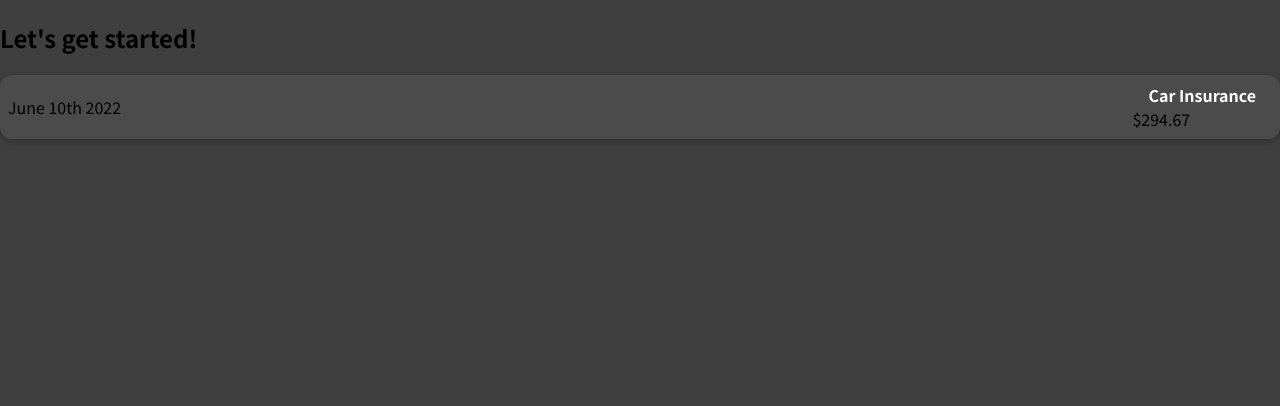
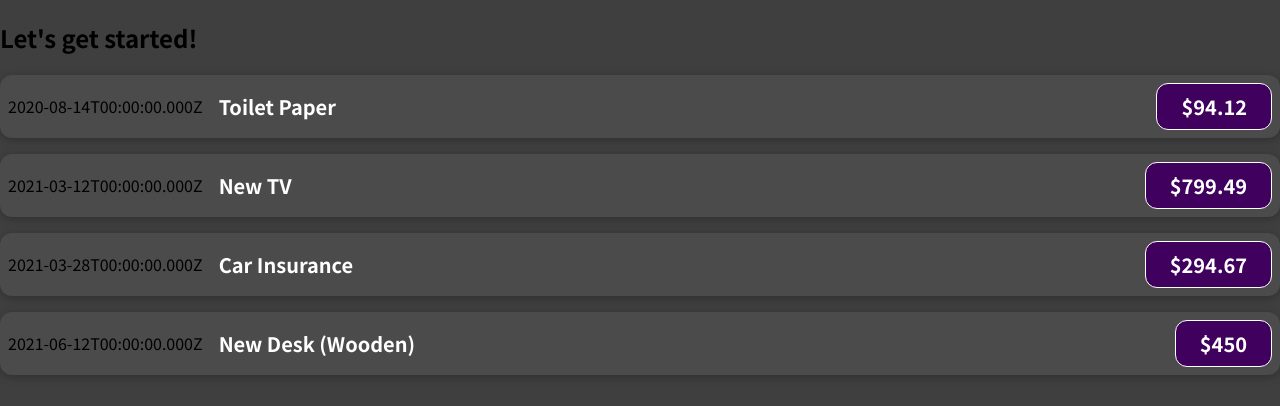
Before and after one commit to abby-winn/ReactActivityRepo, a React (Create React App) app in the folder 01-starting-setup/: page / in a window 1280 px wide. Shown: the top 406 px of the page. Built offline with nearby package versions, Linux system fonts and the light colour scheme.

Commit message:
Addd more Stuff
Added Array in APP, Used Props, made multiple expense items, etc...

```diff
--- a/01-starting-setup/src/App.js
+++ b/01-starting-setup/src/App.js
@@ -2,10 +2,51 @@
 import ExpenseItem from "./Components/ExpenseItem";
 
 function App() {
+  const expenses = [
+    {
+      id: "e1",
+      title: "Toilet Paper",
+      amount: 94.12,
+      date: new Date(2020, 7, 14),
+    },
+    { id: "e2", title: "New TV", amount: 799.49, date: new Date(2021, 2, 12) },
+    {
+      id: "e3",
+      title: "Car Insurance",
+      amount: 294.67,
+      date: new Date(2021, 2, 28),
+    },
+    {
+      id: "e4",
+      title: "New Desk (Wooden)",
+      amount: 450,
+      date: new Date(2021, 5, 12),
+    },
+  ];
+
   return (
     <div>
       <h2>Let's get started!</h2>
-      <ExpenseItem></ExpenseItem>
+      <ExpenseItem
+        title={expenses[0].title}
+        amount={expenses[0].amount}
+        date={expenses[0].date}
+      ></ExpenseItem>
+      <ExpenseItem
+        title={expenses[1].title}
+        amount={expenses[1].amount}
+        date={expenses[1].date}
+      ></ExpenseItem>
+      <ExpenseItem
+        title={expenses[2].title}
+        amount={expenses[2].amount}
+        date={expenses[2].date}
+      ></ExpenseItem>
+      <ExpenseItem
+        title={expenses[3].title}
+        amount={expenses[3].amount}
+        date={expenses[3].date}
+      ></ExpenseItem>
     </div>
   );
 }
--- a/01-starting-setup/src/Components/ExpenseItem.js
+++ b/01-starting-setup/src/Components/ExpenseItem.js
@@ -1,16 +1,17 @@
 import React from "react";
 import "./ExpenseItem.css";
 
-function ExpenseItem() {
+function ExpenseItem(props) {
+
   return (
-    <div className="expense-item">
-      <div>June 10th 2022</div>
-      <div className="expense-item_description">
-        <h2>Car Insurance</h2>
-        <div className="expense-item_price">$294.67</div>
+    <div className='expense-item'>
+      <div>{props.date.toISOString()}</div>
+      <div className='expense-item__description'>
+        <h2>{props.title}</h2>
+        <div className='expense-item__price'>${props.amount}</div>
       </div>
     </div>
-  );
+);
 }
 
 export default ExpenseItem;
```
